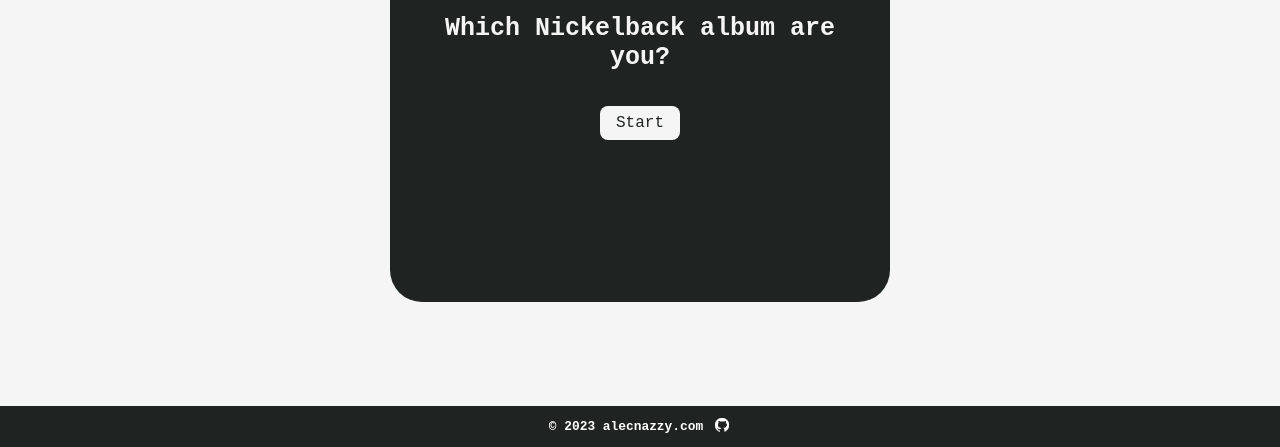
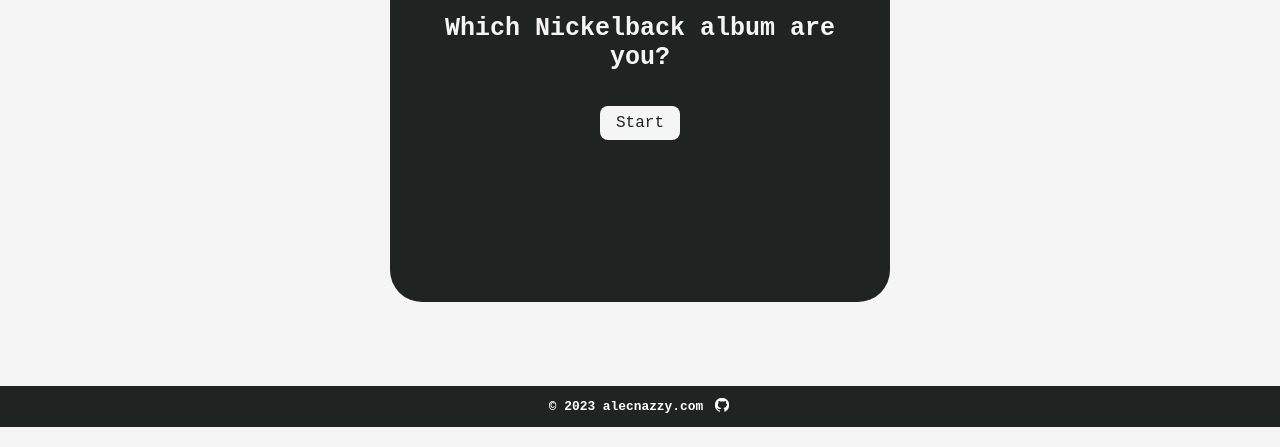
Before and after one commit to alecnazzy/nickelback-quiz, a plain HTML site: page index.html in a window 1280 px wide. Shown: the part 353-800 px from the top of the page. Drawn offline with nearby package versions, Linux system fonts and the light colour scheme.

Commit message:
-fixed footer

```diff
--- a/css/styles.css
+++ b/css/styles.css
@@ -131,7 +131,7 @@ footer {
   justify-content: center;
   position: fixed;
   width: 100%;
-  bottom: 0px;
+  bottom: 20px;
   background-color: rgb(31, 35, 34);
   color: white;
   font-family: "Courier New", Courier, monospace;
```
